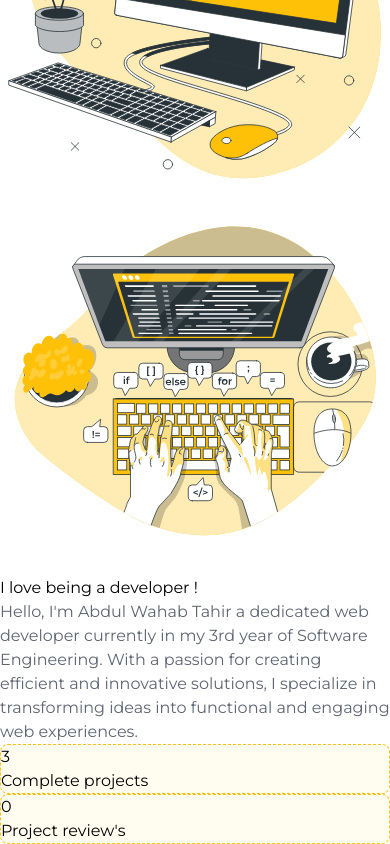
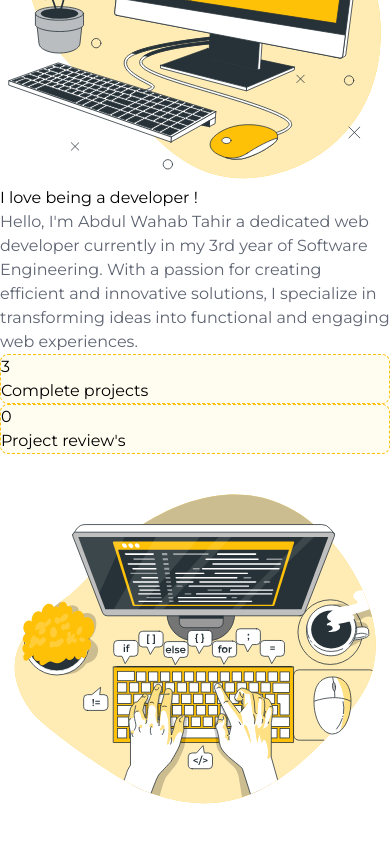
Before and after one commit to awahabt/CodeAlpha_My-Portfolio, a React (Vite) app: page / in a window 390 px wide. Shown: the part 1343-2187 px from the top of the page. Built offline with nearby package versions, Linux system fonts and the light colour scheme.

Commit message:
responsive Home & About

```diff
--- a/src/component/Abouts.jsx
+++ b/src/component/Abouts.jsx
@@ -4,11 +4,8 @@ import { about } from "../assets";
 
 const Abouts = () => {
   return (
-    <div className="w-full flex flex-wrap items-center justify-center gap-[167px] py-10">
-      <div className=" flex py-10">
-        <img src={about} alt="Profile" className="w-[400px]" />
-      </div>
-      <div className="flex flex-col gap-10 ">
+    <div className="w-full flex flex-wrap items-center justify-between max-[1197px]:justify-center  max-[1137px]:py-5 min-[1137px]:py-10">
+      <div className="flex flex-col gap-10 max-[1137px]:text-center max-[1137px]:items-center ">
         <p className="text-5xl montserrat font-bold max-w-[410px]">
           I love being a developer !
         </p>
@@ -19,7 +16,7 @@ const Abouts = () => {
           into functional and engaging web experiences.
         </p>
 
-        <div className="flex gap-8 flex-wrap">
+        <div className="flex gap-8 flex-wrap justify-center">
           {Projects.map((id, index) => (
             <div className="px-7 py-5 project-bor w-[220px]" key={id.number}>
               <p className="text-4xl montserrat font-bold text-[#ffc107] ">
@@ -30,6 +27,10 @@ const Abouts = () => {
           ))}
         </div>
       </div>
+      <div className=" flex py-10">
+        <img src={about} alt="Profile" className="w-[400px] mx-[53px]" />
+      </div>
+
     </div>
   );
 };
--- a/src/component/Home.jsx
+++ b/src/component/Home.jsx
@@ -5,11 +5,11 @@ import { hero } from '../assets';
 const Home = () => {
   const text = "FrontEnd Developer";
   return (
-    <div className="w-full flex flex-wrap items-center justify-center gap-20 py-32">
-      <div className="py-10">
+    <div className="w-full flex flex-wrap items-center justify-between max-[1197px]:justify-center max-[1197px]:gap-5 max-[1137px]:py-10 min-[1137px]:py-32 ">
+      <div className="py-10 max-[1137px]:text-center">
         <p className="text-3xl montserrat font-bold text-[#ffc107]">Hi There, I'm</p>
         <p className="text-8xl montserrat font-bold max-w-[650px] py-5">Abdul <br />Wahab Tahir</p>
-        <div className="flex flex-wrap gap-2">
+        <div className="flex flex-wrap gap-2 h-[125px]">
           <p className="text-3xl montserrat font-bold">a passionate </p>
           <p className="text-4xl montserrat font-bold text-[#ffc107] typing-text">
             <ReactTyped strings={[text]}
```
